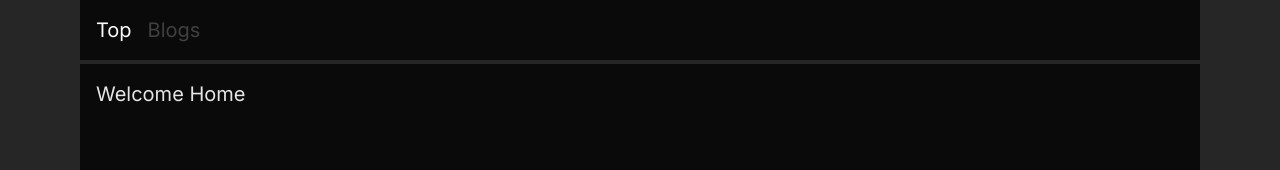
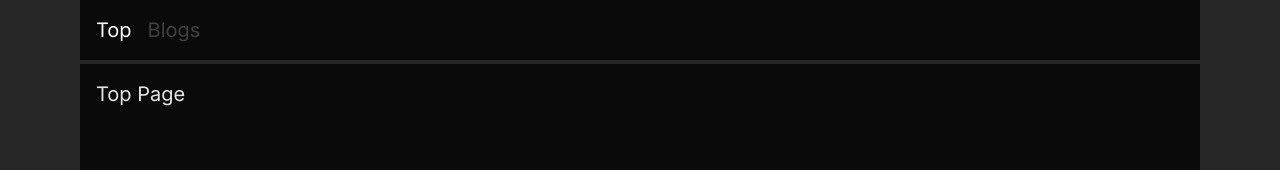
Before and after one commit to traindoggo/github-pages, a Next.js app: page / in a window 1280 px wide. Shown: the top 170 px of the page. Built offline with nearby package versions, Linux system fonts and the light colour scheme.

Commit message:
top page

```diff
--- a/src/app/page.tsx
+++ b/src/app/page.tsx
@@ -3,8 +3,8 @@ const BASE_PATH = nextConfig.basePath || "";
 
 export default function Home() {
   return (
-    <main className="flex-1 bg-neutral-950 p-4">
-      <h1 className="text-xl">Welcome Home</h1>
+    <main className={`flex-1 p-4 bg-neutral-950`}>
+      <h1 className={`text-xl`}>Top Page</h1>
     </main>
   );
 }
```
